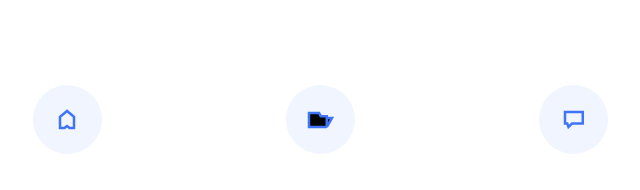
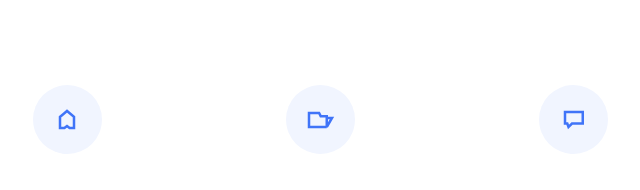
Before and after one commit to Yaroslav1981/project1.1, a website built with Vite: page index.html in a window 1280 px wide. Shown: the part 1650-1840 px from the top of the page, 193-833 px from the left. Built offline with nearby package versions, Linux system fonts and the light colour scheme; files whose address does not match are found by name.

Commit message:
fixed svg

```diff
--- a/index.html
+++ b/index.html
@@ -8,7 +8,6 @@
     <link rel="stylesheet" href="src/css/styles.min.css" type="text/css" />
     <link rel="stylesheet" href="https://cdn.jsdelivr.net/npm/swiper@11/swiper-bundle.min.css"/>
     <link rel="stylesheet" href="src/css/normalize.css"/>
-
     <title>Vanile Js Template</title>
   </head>
   <body>
@@ -70,6 +69,7 @@
     <!-- /Header-->
 
     <main>
+
       <!-- Hero image-->
       <section class="section-outer section-hero swiper">
           <ul class="slider-hero-image swiper-wrapper">
@@ -119,9 +119,7 @@
           <li class="dots__item "></li>
         </ul>
       </section>
-
       <!-- /Hero image-->
-
 
 
       <!-- Customer-->
@@ -157,8 +155,6 @@
         </div>
       </section>
       <!-- /Customer-->
-
-
 
       <!-- Plan and manage-->
       <section class="section-outer section-plan">
@@ -203,7 +199,7 @@
               <p class="features-info__item-text">Brute laoreet efficiendi id his, ea illum nonumes luptatum pro.</p>
             </div>
             <div class="features-info__item">
-              <svg width="69" height="69" viewBox="0 0 69 69" class="features-info__item-icon" xmlns="http://www.w3.org/2000/svg">
+              <svg width="69" height="69" viewBox="0 0 69 69" fill="none" class="features-info__item-icon" xmlns="http://www.w3.org/2000/svg">
                 <circle cx="34.5" cy="34.5" r="34.5" fill="#F1F5FF"/>
                 <path d="M40.7544 42H33.0877H30.1994H23V31.9496V28H33.0877L34.7018 31.1613H40.7544V32.9677M40.7544 42L46 32.9677H40.7544M40.7544 42V32.9677" stroke="#4074F8" stroke-width="2.5"/>
                 </svg>
```
